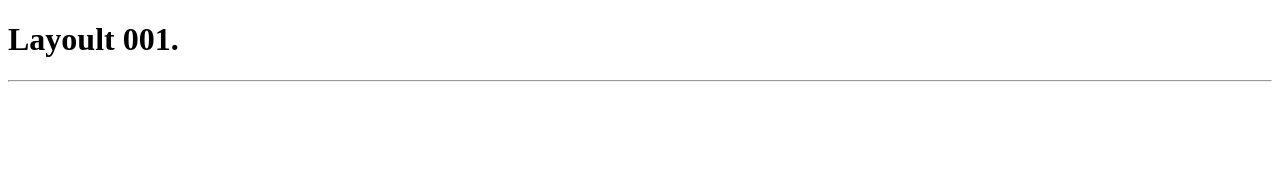
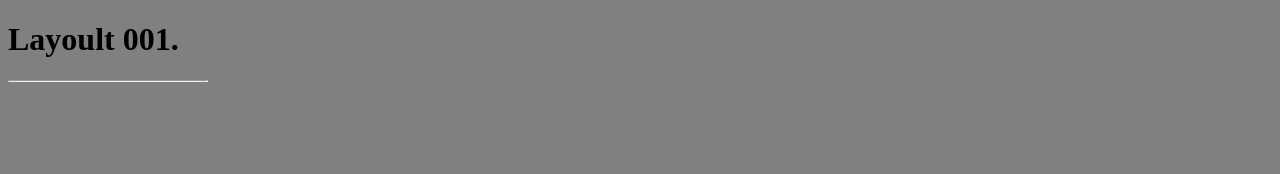
Before and after one commit to edskate/Layoult-001, a plain HTML site: page index.html in a window 1280 px wide. Drawn offline with Linux system fonts and the light colour scheme.

Commit message:
adicioando um link

```diff
--- a/index.html
+++ b/index.html
@@ -6,6 +6,7 @@
   <meta http-equiv="X-UA-Compatible" content="IE=edge">
   <meta name="viewport" content="width=device-width, initial-scale=1.0">
   <title>Layoult 001</title>
+  <link rel="stylesheet" href="style.css">
 </head>
 
 <body>
--- /dev/null
+++ b/style.css
@@ -0,0 +1,5 @@
+body {
+  background: #808080;
+  width: 200px;
+  height: 150px;
+}
```
